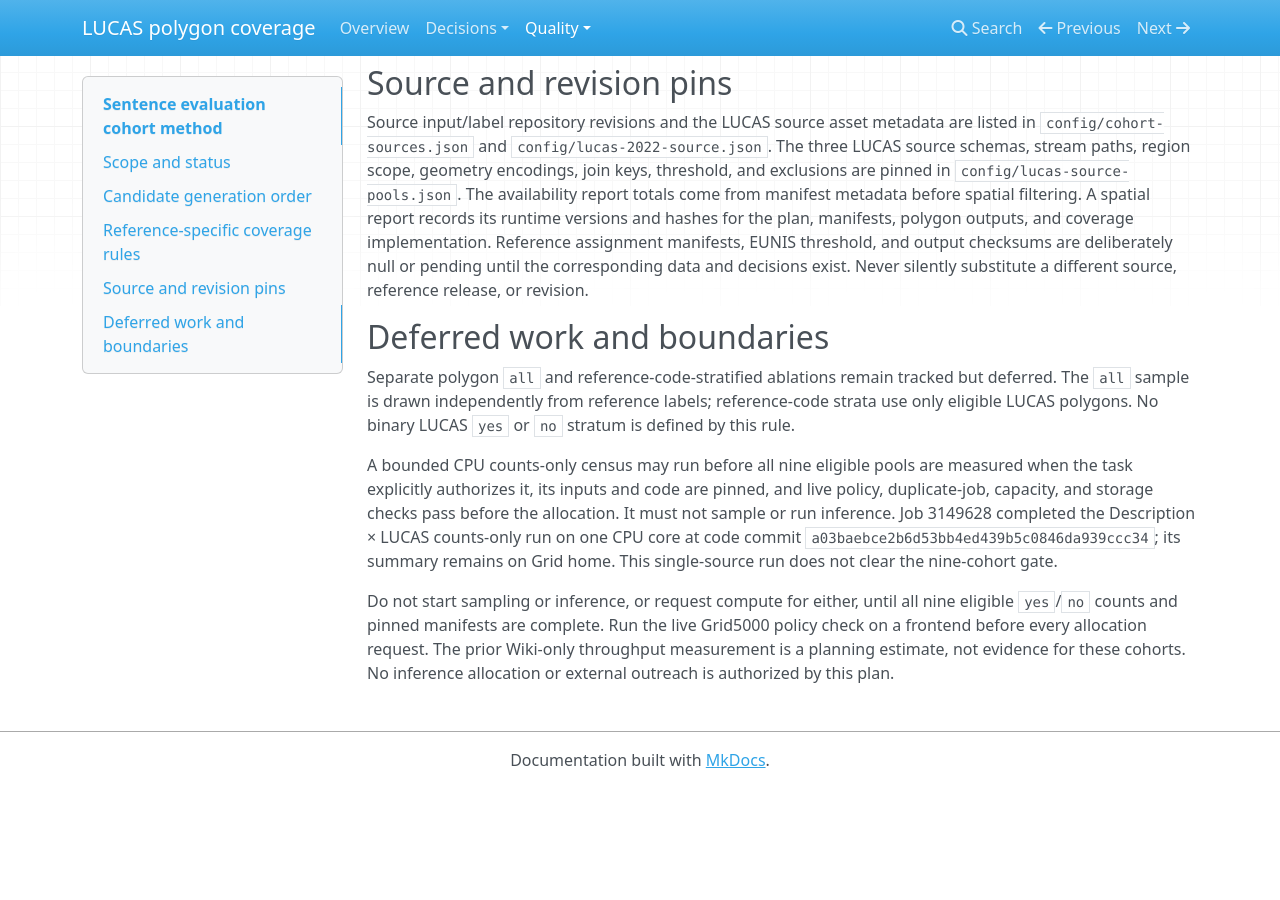
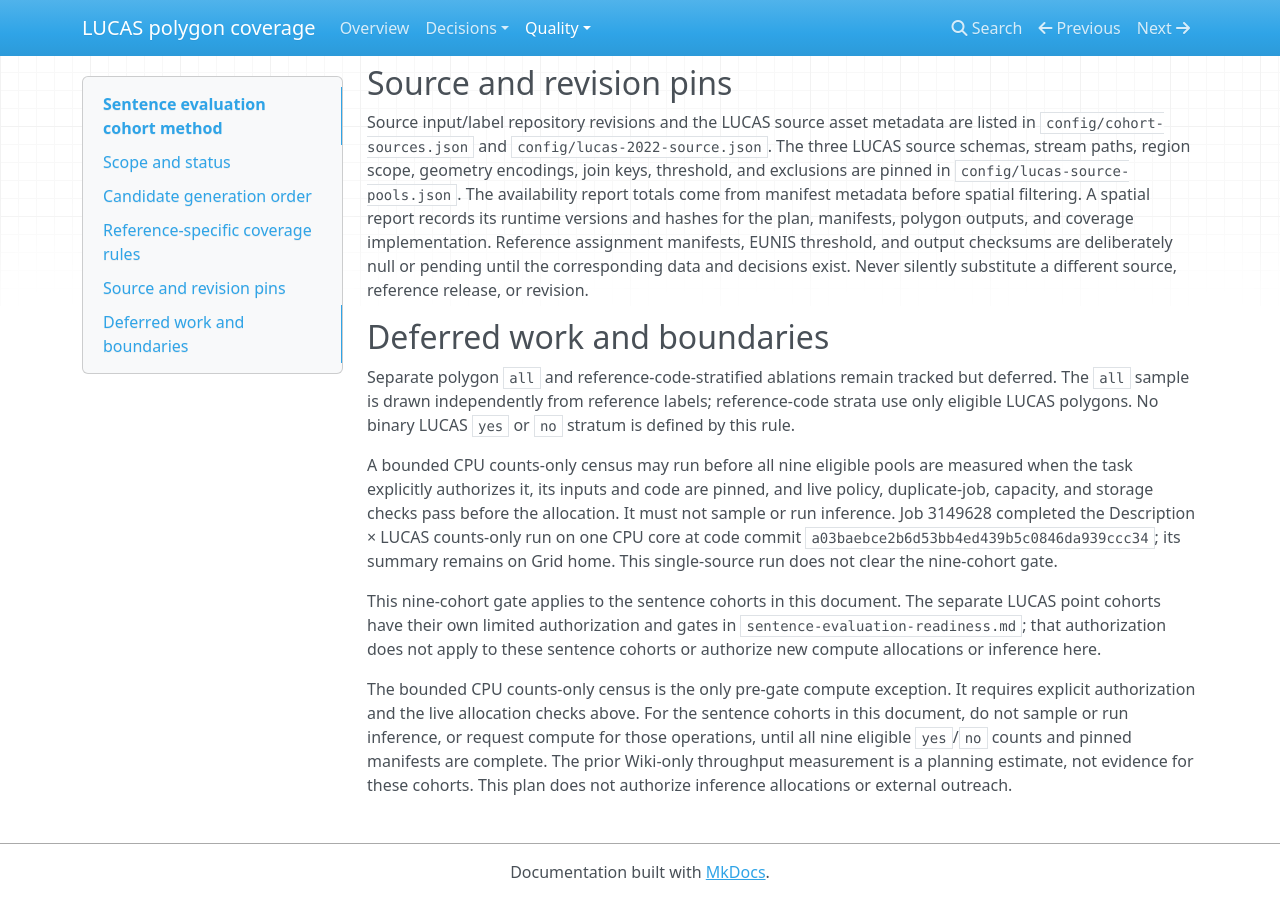
Before and after one commit to NoeFlandre/osm-polygon-lucas, an MkDocs documentation site: the page built from docs/quality/cohort-method.md, in a window 1280 px wide and 900 px high, scrolled down 3046 px. Built offline with MkDocs 1.6.1, drawn with Linux system fonts in a browser that asks for light colours; nearby versions of some CDN libraries; before the commit the page ends 3834 px from its top, so only the background shows below that; some of the changed text lies outside the part shown.

Commit message:
fix: complete census quality gate scopes

```diff
--- a/docs/quality/cohort-method.md
+++ b/docs/quality/cohort-method.md
@@ -193,9 +193,15 @@ Description × LUCAS counts-only run on one CPU core at code commit
 `a03baebce2b6d53bb4ed439b5c0846da939ccc34`; its summary remains on Grid home.
 This single-source run does not clear the nine-cohort gate.
 
-Do not start sampling or inference, or request compute for either, until all
-nine eligible `yes`/`no` counts and pinned manifests are complete. Run the live
-Grid5000 policy check on a frontend before every allocation request. The prior
-Wiki-only throughput measurement is a planning estimate, not evidence for
-these cohorts. No inference allocation or external outreach is authorized by
-this plan.
+This nine-cohort gate applies to the sentence cohorts in this document. The
+separate LUCAS point cohorts have their own limited authorization and gates in
+`sentence-evaluation-readiness.md`; that authorization does not apply to these
+sentence cohorts or authorize new compute allocations or inference here.
+
+The bounded CPU counts-only census is the only pre-gate compute exception. It
+requires explicit authorization and the live allocation checks above. For the
+sentence cohorts in this document, do not sample or run inference, or request
+compute for those operations, until all nine eligible `yes`/`no` counts and
+pinned manifests are complete. The prior Wiki-only throughput measurement is a
+planning estimate, not evidence for these cohorts. This plan does not authorize
+inference allocations or external outreach.
--- a/pyproject.toml
+++ b/pyproject.toml
@@ -61,8 +61,12 @@ extra-paths = ["tests"]
 [tool.mutmut]
 source_paths = [
     "src/osm_polygon_lucas",
+    "tools/lucas_description_census.py",
+    "tools/lucas_direct_source_snapshot.py",
     "tools/lucas_point_census_domain.py",
+    "tools/lucas_point_sampling.py",
     "tools/lucas_point_source_census.py",
+    "tools/lucas_source_pool_census.py",
 ]
 pytest_add_cli_args_test_selection = ["tests"]
 also_copy = ["tools/"]
```
Also changed, not shown: other parts of docs/quality/cohort-method.md (+2 -2 lines), docs/quality/lucas-point-method.md (+4 -3 lines), 3 other files.
